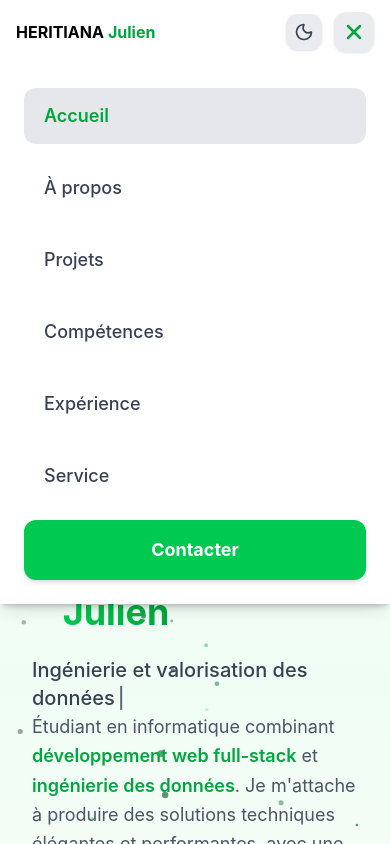
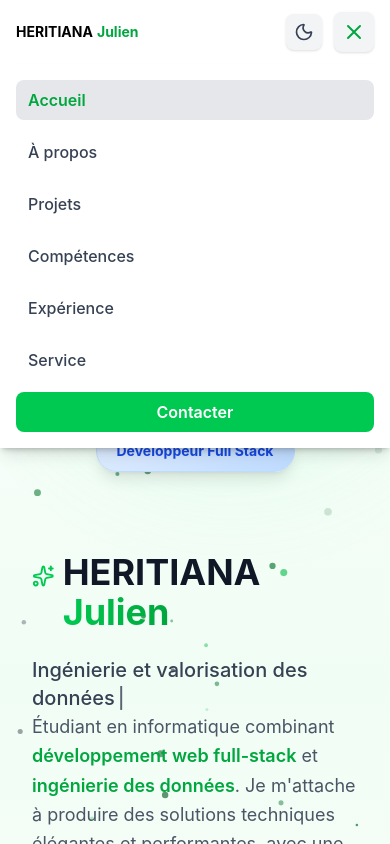
Before and after one commit to momode12/portfolio, a React (Vite) app: page /accueil in a window 390 px wide. Both pictures are taken after a click on the button 354 px from the left and 32 px from the top of the page. Built offline with nearby package versions, Linux system fonts and the light colour scheme.

Commit message:
navbar modifier3

```diff
--- a/src/components/Navbar.tsx
+++ b/src/components/Navbar.tsx
@@ -48,15 +48,15 @@ const Navbar: React.FC<NavbarProps> = ({
 
   return (
     <motion.nav
-      className="w-full bg-white dark:bg-gray-800 shadow-md fixed top-0 z-50 transition-colors duration-300"
+      className="w-full bg-white dark:bg-gray-900 shadow-md fixed top-0 z-50 transition-colors duration-300"
       initial={{ y: -100, opacity: 0 }}
       animate={{ y: 0, opacity: 1 }}
       transition={{ duration: 0.6, ease: "easeOut" }}
     >
       <div className="max-w-7xl mx-auto px-4 sm:px-6 lg:px-8 py-3 flex items-center justify-between">
-        {/* Logo - adapté aux petits écrans */}
+        {/* Logo - adapté aux petits écrans, sans troncature forcée */}
         <motion.div
-          className="text-base sm:text-lg md:text-xl font-bold flex items-center cursor-pointer select-none max-w-[60vw] overflow-hidden text-ellipsis whitespace-nowrap"
+          className="text-sm xs:text-base sm:text-lg md:text-xl font-bold flex items-center cursor-pointer select-none whitespace-nowrap"
           initial={{ opacity: 0, x: -40 }}
           animate={{ opacity: 1, x: 0 }}
           transition={{ delay: 0.3, duration: 0.5 }}
@@ -115,7 +115,7 @@ const Navbar: React.FC<NavbarProps> = ({
               onMouseLeave={() => setShowTooltip(false)}
               onFocus={() => setShowTooltip(true)}
               onBlur={() => setShowTooltip(false)}
-              className="p-2.5 rounded-lg bg-gray-100 dark:bg-gray-700 hover:bg-gray-200 dark:hover:bg-gray-600 transition"
+              className="p-2.5 rounded-lg bg-gray-100 dark:bg-gray-800 hover:bg-gray-200 dark:hover:bg-gray-700 transition"
               aria-label={darkMode ? navbarConfig.tooltips.lightMode : navbarConfig.tooltips.darkMode}
             >
               {darkMode ? <Sun size={20} className="text-yellow-400" /> : <Moon size={20} className="text-gray-600" />}
@@ -144,12 +144,12 @@ const Navbar: React.FC<NavbarProps> = ({
           </button>
         </motion.div>
 
-        {/* Boutons Mobile - Toujours visibles même sur très petit écran, avec espace garanti */}
-        <div className="md:hidden flex items-center space-x-3 flex-shrink-0 min-w-[80px]">
+        {/* Boutons Mobile - Visibles et adaptés dès le start */}
+        <div className="md:hidden flex items-center space-x-3 flex-shrink-0">
           {/* Dark Mode Mobile */}
           <button
             onClick={toggleDarkMode}
-            className="p-2 rounded-xl bg-gray-200/80 dark:bg-gray-700 hover:bg-gray-300 dark:hover:bg-gray-600 transition shadow-sm"
+            className="p-2 rounded-lg bg-gray-100 dark:bg-gray-800 hover:bg-gray-200 dark:hover:bg-gray-700 transition shadow-sm"
             aria-label={darkMode ? navbarConfig.tooltips.lightMode : navbarConfig.tooltips.darkMode}
           >
             {darkMode ? (
@@ -159,10 +159,10 @@ const Navbar: React.FC<NavbarProps> = ({
             )}
           </button>
 
-          {/* Menu Hamburger - GROS, VISIBLE, FACILE À TOUCHER */}
+          {/* Menu Hamburger */}
           <button
             onClick={() => setMenuOpen((prev) => !prev)}
-            className="p-2 rounded-xl bg-gray-200/80 dark:bg-gray-700 hover:bg-gray-300 dark:hover:bg-gray-600 transition shadow-sm focus:outline-none focus:ring-2 focus:ring-green-500"
+            className="p-2 rounded-lg bg-gray-100 dark:bg-gray-800 hover:bg-gray-200 dark:hover:bg-gray-700 transition shadow-sm focus:outline-none focus:ring-2 focus:ring-green-500"
             aria-label={menuOpen ? navbarConfig.tooltips.closeMenu : navbarConfig.tooltips.openMenu}
             aria-expanded={menuOpen}
             aria-controls="mobile-menu"
@@ -174,7 +174,7 @@ const Navbar: React.FC<NavbarProps> = ({
                 fill="none"
                 viewBox="0 0 24 24"
                 stroke="currentColor"
-                strokeWidth={2.5}
+                strokeWidth={2}
               >
                 <path strokeLinecap="round" strokeLinejoin="round" d="M6 18L18 6M6 6l12 12" />
               </svg>
@@ -185,7 +185,7 @@ const Navbar: React.FC<NavbarProps> = ({
                 fill="none"
                 viewBox="0 0 24 24"
                 stroke="currentColor"
-                strokeWidth={2.5}
+                strokeWidth={2}
               >
                 <path strokeLinecap="round" strokeLinejoin="round" d="M4 6h16M4 12h16M4 18h16" />
               </svg>
@@ -199,23 +199,23 @@ const Navbar: React.FC<NavbarProps> = ({
         {menuOpen && (
           <motion.div
             id="mobile-menu"
-            className="md:hidden bg-white dark:bg-gray-800 shadow-lg px-6 py-6"
+            className="md:hidden bg-white dark:bg-gray-900 shadow-lg px-4 py-4 transition-colors duration-300"
             initial={{ opacity: 0, y: -20 }}
             animate={{ opacity: 1, y: 0 }}
             exit={{ opacity: 0, y: -20 }}
-            transition={{ duration: 0.3 }}
           >
-            <ul className="flex flex-col space-y-4 text-gray-700 dark:text-gray-300 font-medium">
+            <ul className="flex flex-col space-y-3 text-gray-700 dark:text-gray-300 font-medium">
               {navbarLinks.map((link, index) => (
                 <li key={link.id}>
                   <button
                     ref={index === 0 ? firstMenuItemRef : null}
                     onClick={() => scrollToSection(link.id)}
                     className={`
-                      w-full text-left px-5 py-3.5 rounded-xl text-lg transition
-                      ${activeSection === link.id
-                        ? "bg-gray-200 dark:bg-gray-700 text-green-600 dark:text-green-400 font-semibold"
-                        : "hover:bg-gray-100 dark:hover:bg-gray-700"
+                      transition duration-150 ease-in-out rounded-lg px-3 py-2 block w-full text-left
+                      ${
+                        activeSection === link.id
+                          ? "bg-gray-200 dark:bg-gray-800 text-green-600 dark:text-green-400 font-semibold"
+                          : "bg-transparent hover:bg-gray-200 dark:hover:bg-gray-800 hover:text-green-600 dark:hover:text-green-400"
                       }
                     `}
                   >
@@ -225,8 +225,9 @@ const Navbar: React.FC<NavbarProps> = ({
               ))}
               <li>
                 <button
+                  className="w-full px-4 py-2 rounded-lg font-semibold transition
+                  bg-green-500 text-white hover:bg-green-600 dark:bg-green-600 dark:hover:bg-green-700"
                   onClick={() => scrollToSection("footer")}
-                  className="w-full px-6 py-4 bg-green-500 hover:bg-green-600 dark:bg-green-600 dark:hover:bg-green-700 text-white font-bold rounded-xl text-lg transition shadow-md"
                 >
                   {navbarConfig.buttons.contact}
                 </button>
--- a/src/data/aboutData.ts
+++ b/src/data/aboutData.ts
@@ -15,7 +15,7 @@ export const aboutTexts = {
 
   // Badges
   badges: {
-    student: "Étudiant en M1 à l'ENI Fianarantsoa",
+    student: "Étudiant à l'ENI Fianarantsoa",
     developer: "Développeur Full Stack",
   },
 
```
